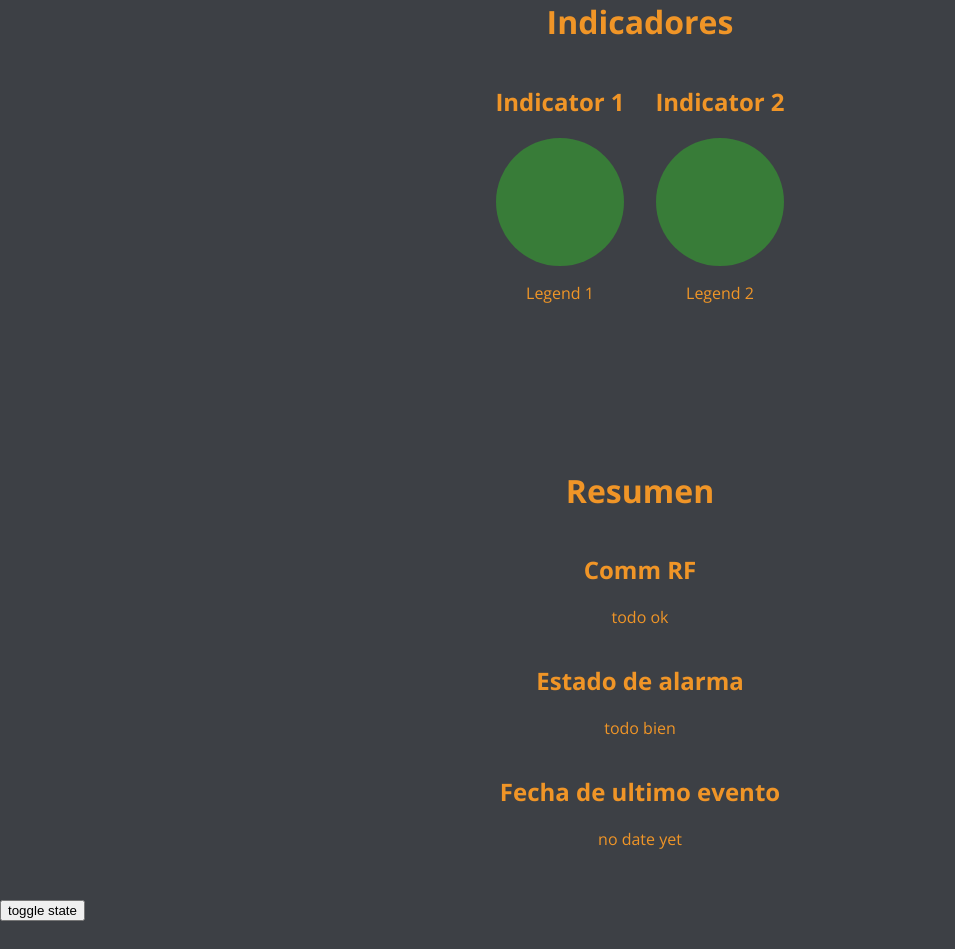
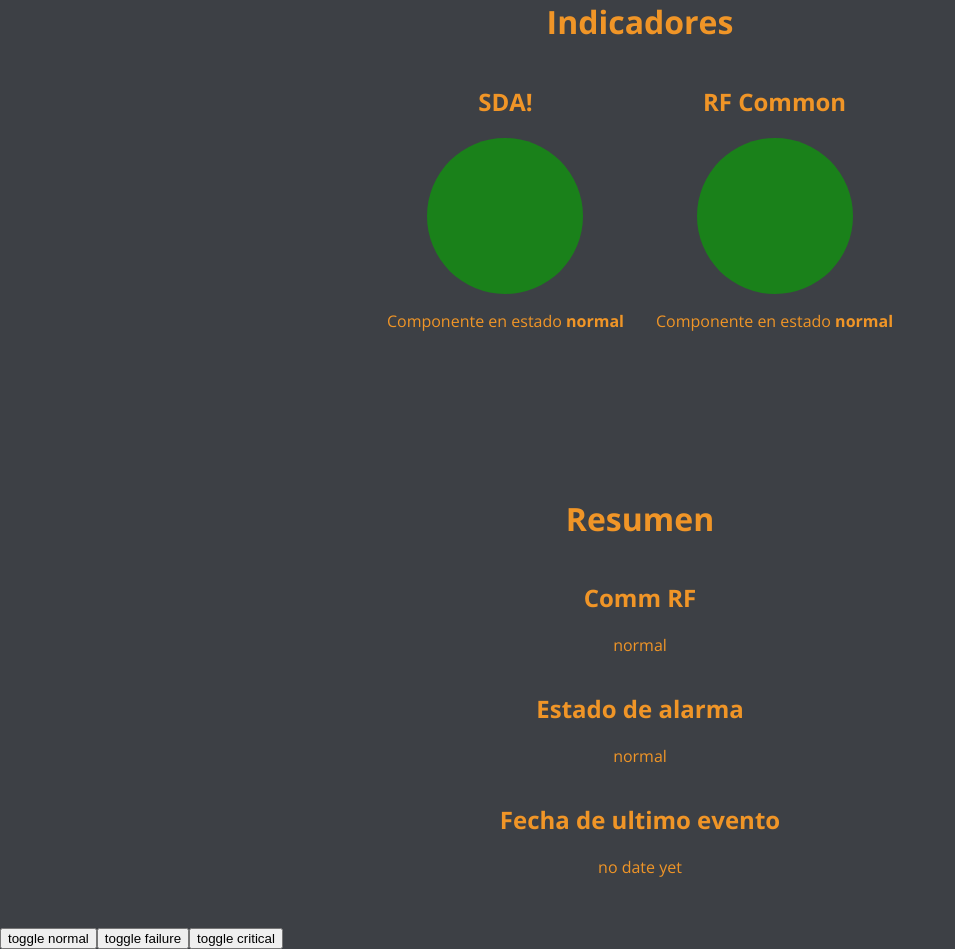
Before and after one commit to Marcosvnzla/interfaz-isolse, a React (Create React App) app: page /indicadores in a window 1280 px wide. Shown: the part 460-1409 px from the top of the page, without its empty margins (0-955 px from the left). Before the commit the page ends 1381 px from the top, so only its background shows below. Built offline with nearby package versions, Linux system fonts and the light colour scheme.

Commit message:
added styling and func to Indicadores component

```diff
--- a/src/App.js
+++ b/src/App.js
@@ -7,32 +7,51 @@ import Indicadores from './components/Indicadores/Indicadores';
 
 class App extends Component {
   state = {
-    RFState: 'todo ok',
-    alarmState: 'todo bien',
+    RFState: 'normal',
+    alarmState: 'normal',
     lastLectureDate: 'no date yet'
   }
 
-  eventMonitor = () => {
+  getEventTime = () => {
     const timeStamp = new Date();
     const date = timeStamp.toDateString();
-    console.log(date);
-    this.setState({
-      RFState: 'todo mal',
-      alarmState: 'se funde',
-      lastLectureDate: date
-    });
+    this.setState({lastLectureDate: date});
+  }
+
+  setAlarmState = (lecture) => {
+    this.setState({alarmState: lecture});
+    this.getEventTime();
+  }
+
+  setRFCommonState = (lecture) => {
+    this.setState({RFState: lecture});
+    this.getEventTime();
+  }
+
+  normalState = () => {
+    this.setAlarmState('normal');
+  }
+
+  failureState = () => {
+    this.setAlarmState('failure');
+  }
+
+  criticalState = () => {
+    this.setAlarmState('critical');
   }
 
   render () {
     return (
       <Layout>
         <NodosSistema />
-        <Indicadores />
+        <Indicadores sdaState={this.state.alarmState} rfCommState={this.state.RFState} />
         <Resumen
           date={this.state.lastLectureDate}
           alarmState={this.state.alarmState}
           rfState={this.state.RFState}/>
-        <button onClick={this.eventMonitor}>toggle state</button>
+        <button onClick={this.normalState}>toggle normal</button>
+        <button onClick={this.failureState}>toggle failure</button>
+        <button onClick={this.criticalState}>toggle critical</button>
       </Layout>
     );
   }
--- a/src/components/Indicadores/Indicadores.js
+++ b/src/components/Indicadores/Indicadores.js
@@ -2,19 +2,54 @@ import React from 'react';
 import styles from './Indicadores.module.css';
 
 const Indicadores = (props) => {
+  let sdaTextMessage = '';
+
+  switch (props.sdaState) {
+    case 'normal':
+      sdaTextMessage = 'normal';
+      break;
+    case 'failure':
+      sdaTextMessage = 'de falla';
+      break;
+    case 'critical':
+      sdaTextMessage = 'critico!';
+      break;
+    default:
+      sdaTextMessage = 'no se pudo obtener informacion del estado';
+      break;
+  }
+
+  let rfTextMessage = '';
+  switch (props.rfCommState) {
+    case 'normal':
+      rfTextMessage = 'normal';
+      break;
+    case 'failure':
+      rfTextMessage = 'de falla';
+      break;
+    case 'critical':
+      rfTextMessage = 'critico!';
+      break;
+    default:
+      rfTextMessage = 'no se pudo obtener informacion del estado';
+      break;
+  }
+
+
+
   return (
     <div className={styles.Indicadores}>
       <h1>Indicadores</h1>
       <div className={styles.ContainerGraficas}>
         <div className={styles.Grafica}>
-          <h2>Indicator 1</h2>
-          <div></div>
-          <p>Legend 1</p>
+          <h2>SDA!</h2>
+          <div className={styles[props.sdaState]}></div>
+          <p>Componente en estado <strong>{sdaTextMessage}</strong></p>
         </div>
         <div className={styles.Grafica}>
-          <h2>Indicator 2</h2>
-          <div></div>
-          <p>Legend 2</p>
+          <h2>RF Common</h2>
+          <div className={styles[props.rfCommState]}></div>
+          <p>Componente en estado <strong>{rfTextMessage}</strong> </p>
         </div>
       </div>
     </div>
--- a/src/components/Indicadores/Indicadores.module.css
+++ b/src/components/Indicadores/Indicadores.module.css
@@ -3,7 +3,7 @@
   flex-direction: column;
   align-items: center;
   margin: 128px auto;
-  width: 80%;
+  width: 90%;
   min-height: 256px;
 }
 
@@ -15,12 +15,25 @@
 
 .Grafica {
   text-align: center;
+  margin: 0 16px;
 }
 
 .Grafica div{
-  width: 128px;
-  height: 128px;
-  margin: 0 16px;
-  background-color: #387c38;
+  width: 156px;
+  height: 156px;
+  margin: 0 auto;
   border-radius: 50%;
+  transition: background-color 200ms ease-in;
 }
+
+.normal {
+  background-color: var(--green);
+}
+
+.failure {
+  background-color: var(--yellow);
+}
+
+.critical {
+  background-color: var(--red);
+}
--- a/src/index.css
+++ b/src/index.css
@@ -6,6 +6,7 @@
   --yellow: #E4A92B;
   --tile: #888463;
   --red: #B13B27;
+  --green: #1a811a;
 }
 
 * {
```
